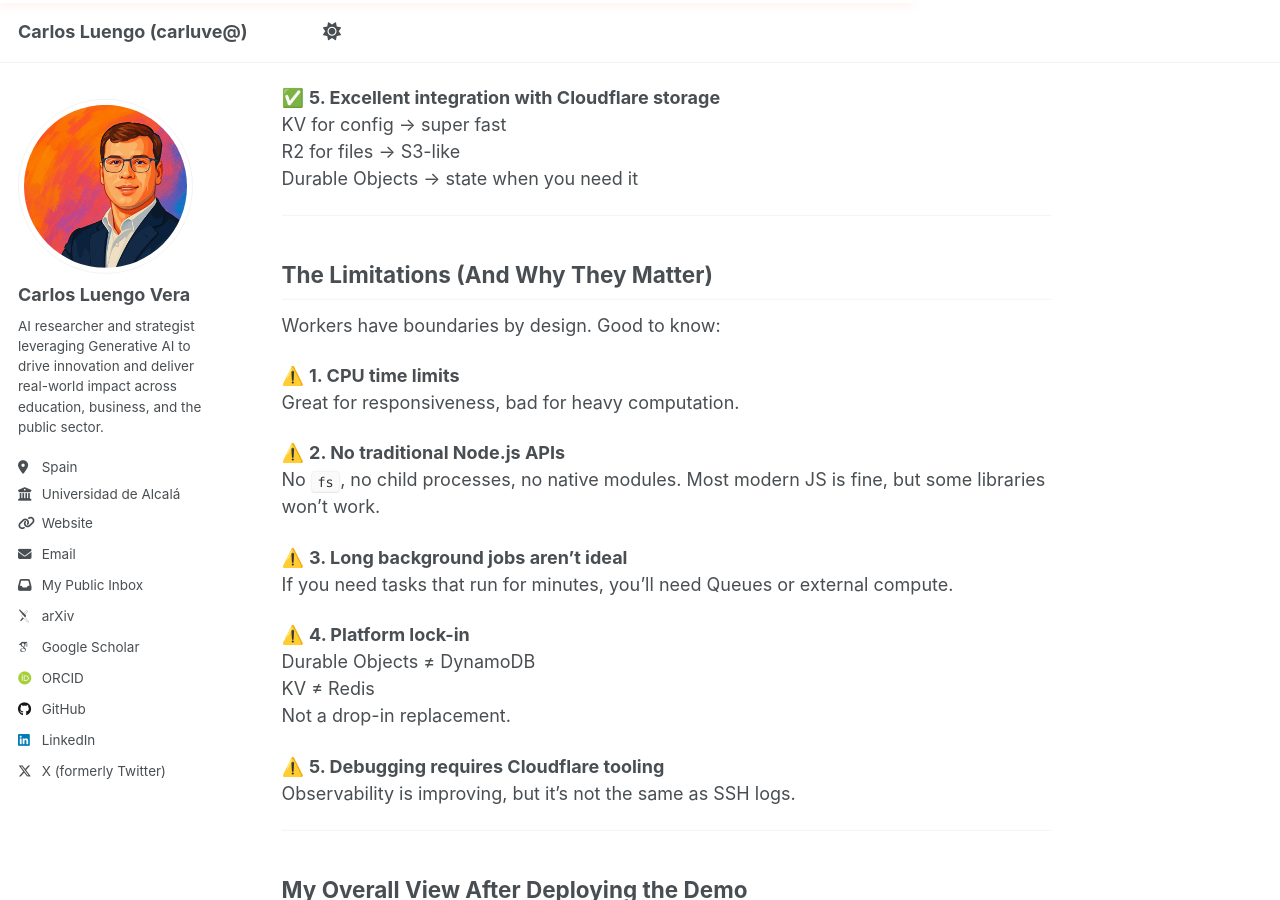
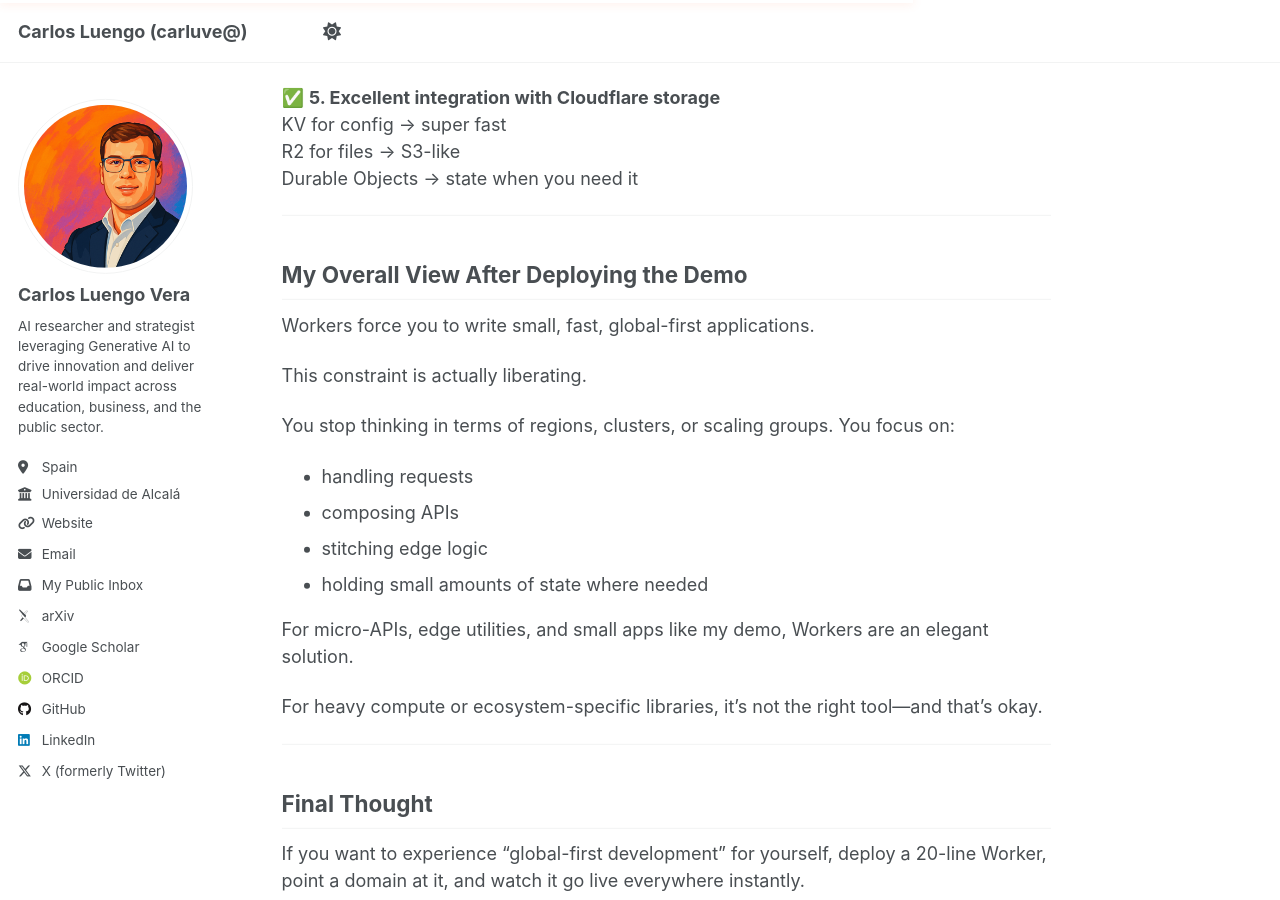
Before and after one commit to Carluve/carluve.github.io, a Jekyll site: the page built from _posts/2025-11-26-deploying-tiny-app-edge-cloudflare-workers.md, in a window 1280 px wide and 900 px high, scrolled down 5720 px. Built offline with Jekyll 4.4.1, drawn with Linux system fonts in a browser that asks for light colours; some web fonts are replaced.

Commit message:
Remove limitations section from Cloudflare Workers post for clarity and focus on key insights

```diff
--- a/_posts/2025-11-26-deploying-tiny-app-edge-cloudflare-workers.md
+++ b/_posts/2025-11-26-deploying-tiny-app-edge-cloudflare-workers.md
@@ -174,29 +174,6 @@
 
 ---
 
-## The Limitations (And Why They Matter)
-
-Workers have boundaries by design. Good to know:
-
-⚠️ **1. CPU time limits**
-Great for responsiveness, bad for heavy computation.
-
-⚠️ **2. No traditional Node.js APIs**
-No `fs`, no child processes, no native modules. Most modern JS is fine, but some libraries won’t work.
-
-⚠️ **3. Long background jobs aren’t ideal**
-If you need tasks that run for minutes, you’ll need Queues or external compute.
-
-⚠️ **4. Platform lock-in**
-Durable Objects ≠ DynamoDB
-KV ≠ Redis
-Not a drop-in replacement.
-
-⚠️ **5. Debugging requires Cloudflare tooling**
-Observability is improving, but it’s not the same as SSH logs.
-
----
-
 ## My Overall View After Deploying the Demo
 
 Workers force you to write small, fast, global-first applications.
```
